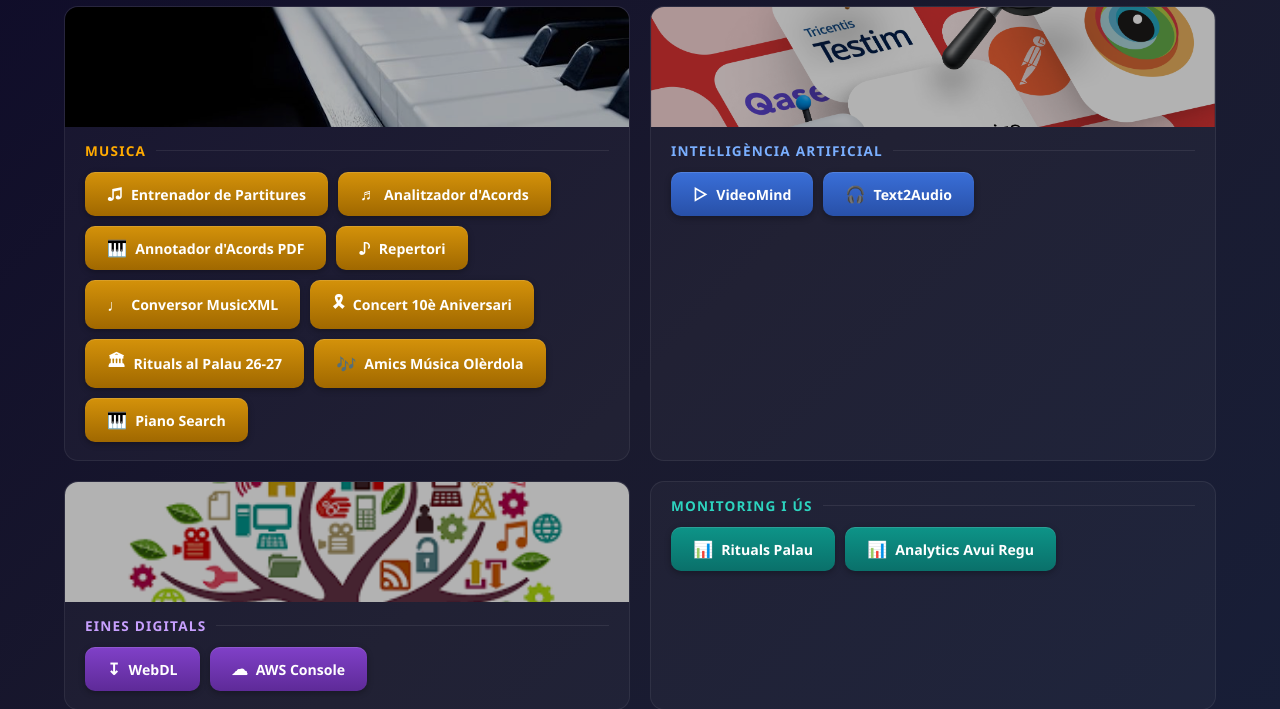
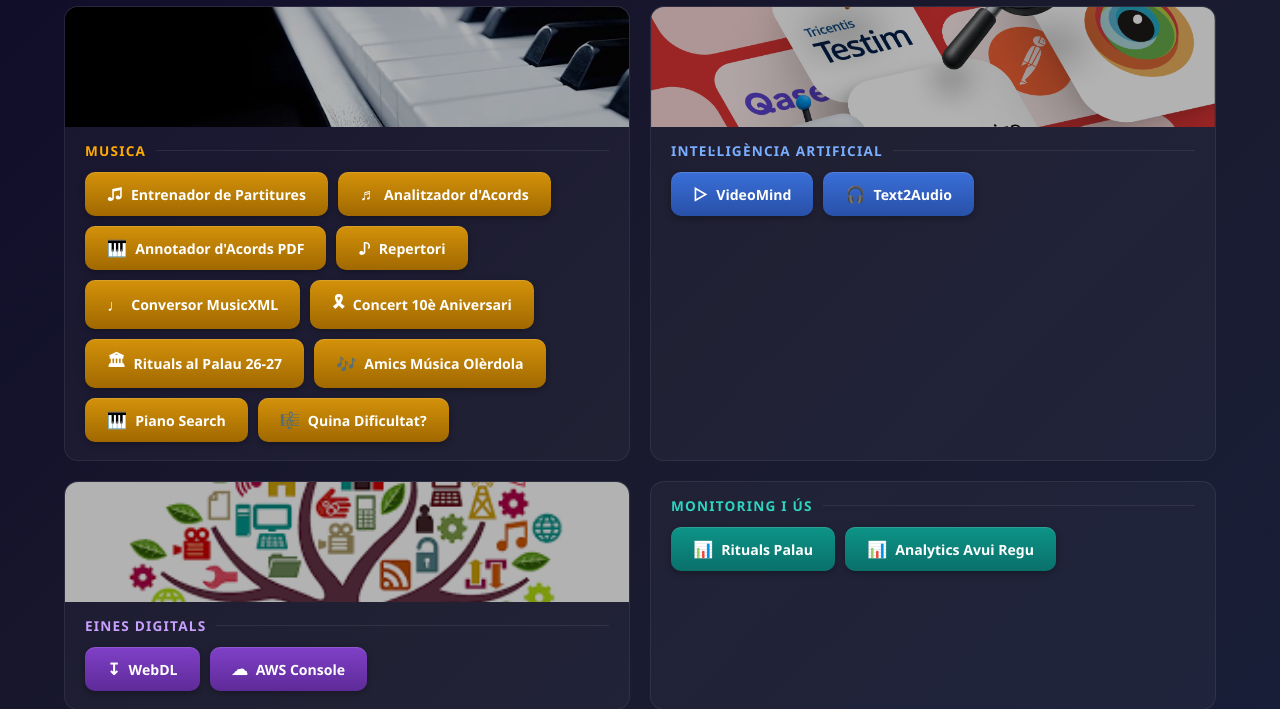
Before and after one commit to xroigg737-design/landing-page, a plain HTML site: page index.html in a window 1280 px wide. Shown: the part 110-819 px from the top of the page. Drawn offline with Linux system fonts and the light colour scheme.

Commit message:
Afegir Quina Dificultat? a la secció Música de la landing page
Co-Authored-By: Claude Opus 4.6 <noreply@anthropic.com>

```diff
--- a/index.html
+++ b/index.html
@@ -439,6 +439,9 @@
                 <a class="app-btn" href="piano-search/index.html">
                     <span class="ico">&#127929;</span> Piano Search
                 </a>
+                <a class="app-btn" href="/quina-dificultat/" data-local="http://localhost:5004">
+                    <span class="ico">&#127932;</span> Quina Dificultat?
+                </a>
             </div>
         </div>
     </div>
```
